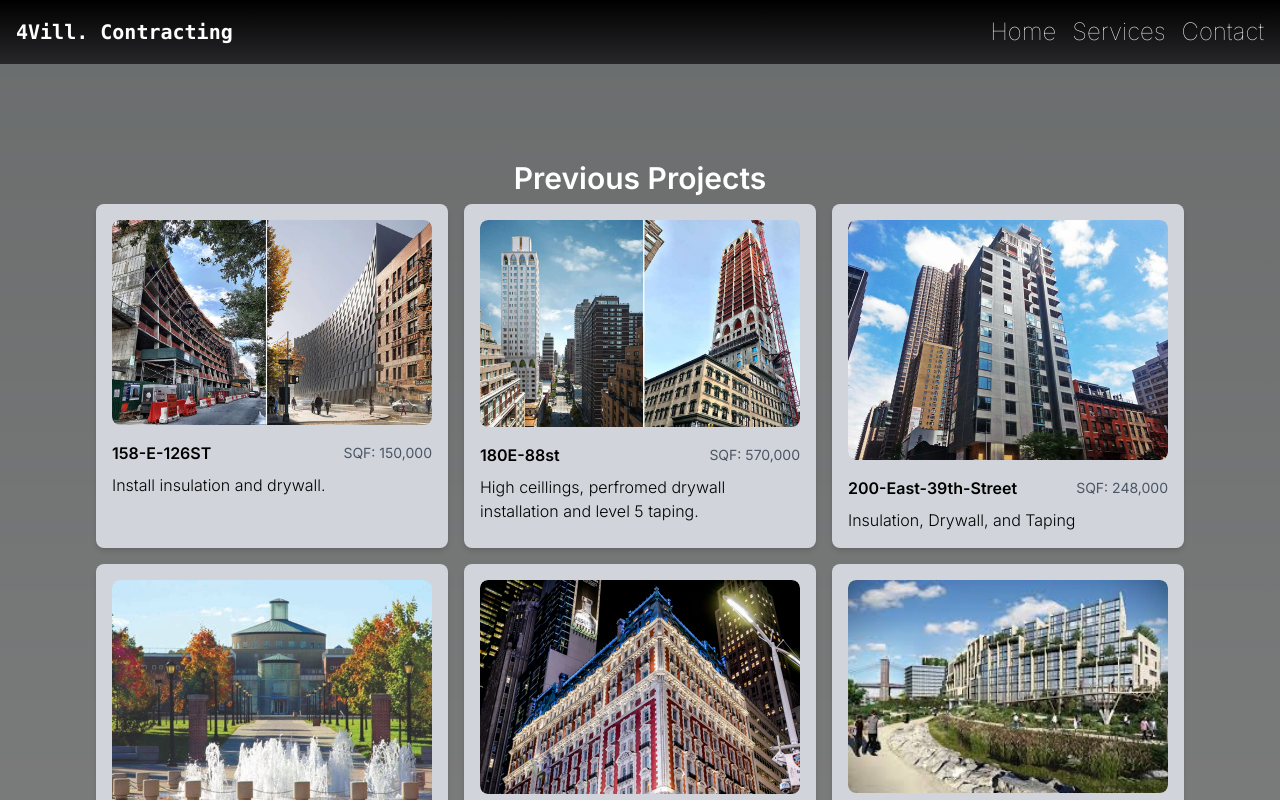
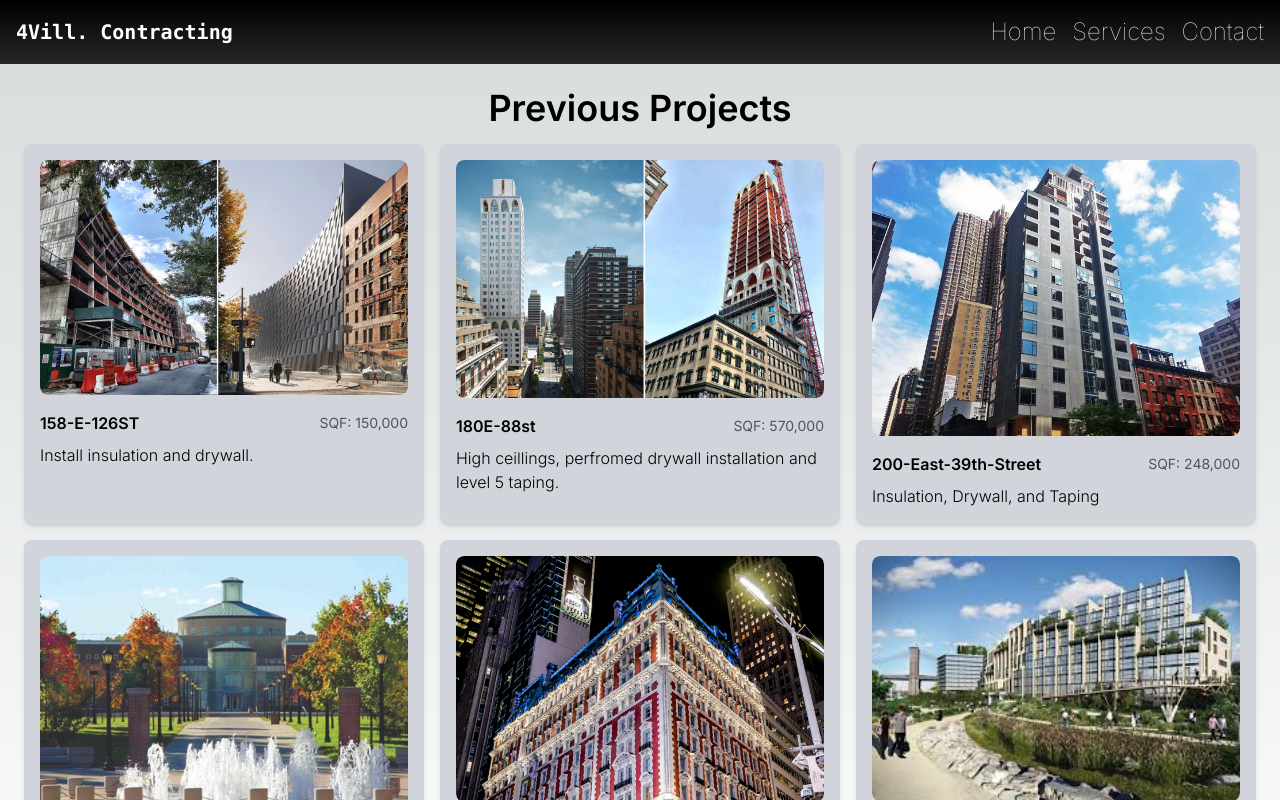
Before and after one commit to marcelchelo/4vill, a Next.js app: page /projects in a window 1280 px wide. Shown: the top 800 px of the page. Built offline with nearby package versions, Linux system fonts and the light colour scheme.

Commit message:
Made cards more aesthetic

```diff
--- a/app/projects/page.tsx
+++ b/app/projects/page.tsx
@@ -46,8 +46,14 @@
 
 export default function Page() {
   return (
-    <main className="flex min-h-screen flex-col items-center justify-between p-2 md:p-24" style={{ background: 'rgba(0, 0, 0, 0.5)', color: 'white' }}>
-      <h2 className="text-3xl font-semibold mb-2">Previous Projects</h2>
+
+    <div className="p-2 ">
+      <header className="text-center">
+        <h2 className="text-4xl font-semibold mt-4">Previous Projects</h2>
+      </header>
+
+    {/* Cards */}
+    <main className="flex min-h-screen  flex-col items-center justify-between p-2 md:p-4">
       <div className="grid grid-cols-1 md:grid-cols-3 gap-4">
         {cardData.map((site, index) => (
           <div key={index} className="bg-gray-300 rounded-lg p-4 shadow-md">
@@ -72,5 +78,6 @@
         ))}
       </div>
     </main>
+    </div>
   );
 }
```
